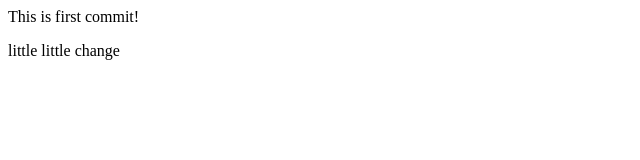
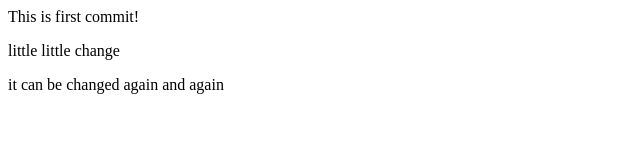
Before and after one commit to codedocx/frontend_test, a plain HTML site: page index.html in a window 1280 px wide. Shown: the whole page, without its empty margins (0-640 px from the left). Drawn offline with Linux system fonts and the light colour scheme.

Commit message:
again 3rd test

```diff
--- a/index.html
+++ b/index.html
@@ -9,5 +9,6 @@
 <body>
     This is first commit!
     <p>little little change</p>
+    <p>it can be changed again and again</p>
 </body>
 </html>
```
